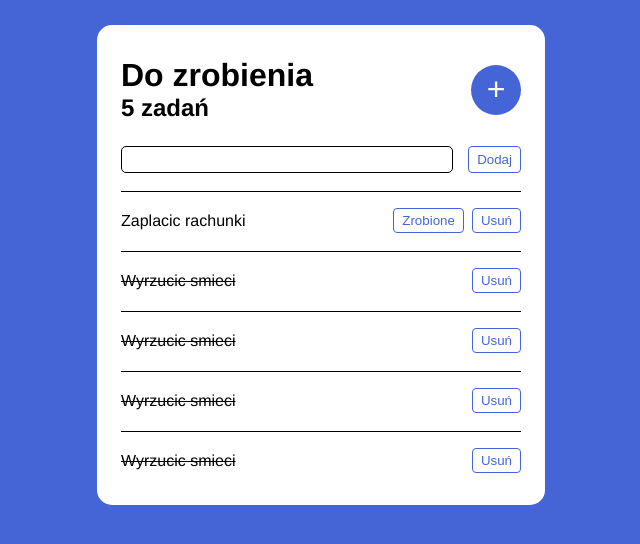
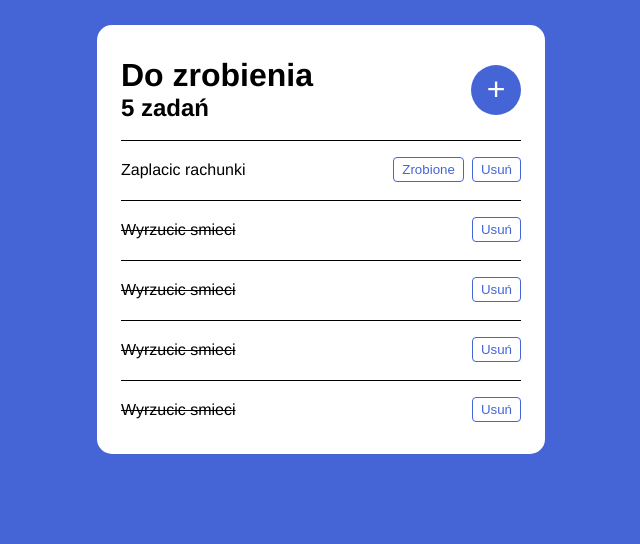
Before and after one commit to Marcin-podgorski93/React_to_do, a React (Vite) app: page / in a window 1280 px wide. Shown: the top 544 px of the page, without its empty margins (319-959 px from the left). Built offline with nearby package versions, Linux system fonts and the light colour scheme.

Commit message:
added new useState to hide form and show when click "+" button

```diff
--- a/src/App.jsx
+++ b/src/App.jsx
@@ -1,3 +1,4 @@
+import { useState } from "react";
 import styles from "./App.module.css";
 import { Form } from "./components/Form/Form";
 import { TodoItem } from "./components/TodoItem/TodoItem";
@@ -17,6 +18,8 @@ function getSubheading(numberoftask) {
 }
 
 function App() {
+  const [isFormShown, setIsformShown] = useState(false);
+
   const todos = [
     { name: "Zaplacic rachunki", done: false, id: 1 },
     { name: "Wyrzucic smieci", done: true, id: 2 },
@@ -32,9 +35,11 @@ function App() {
           <h1>Do zrobienia</h1>
           <h2>{getSubheading(todos.length)}</h2>
         </div>
-        <button className={styles.button}>+</button>
+        <button onClick={() => setIsformShown(true)} className={styles.button}>
+          +
+        </button>
       </header>
-      <Form />
+      {isFormShown && <Form />}
       <ul>
         {todos.map((todo) => (
           <TodoItem key={todo.id} name={todo.name} done={todo.done} />
```
